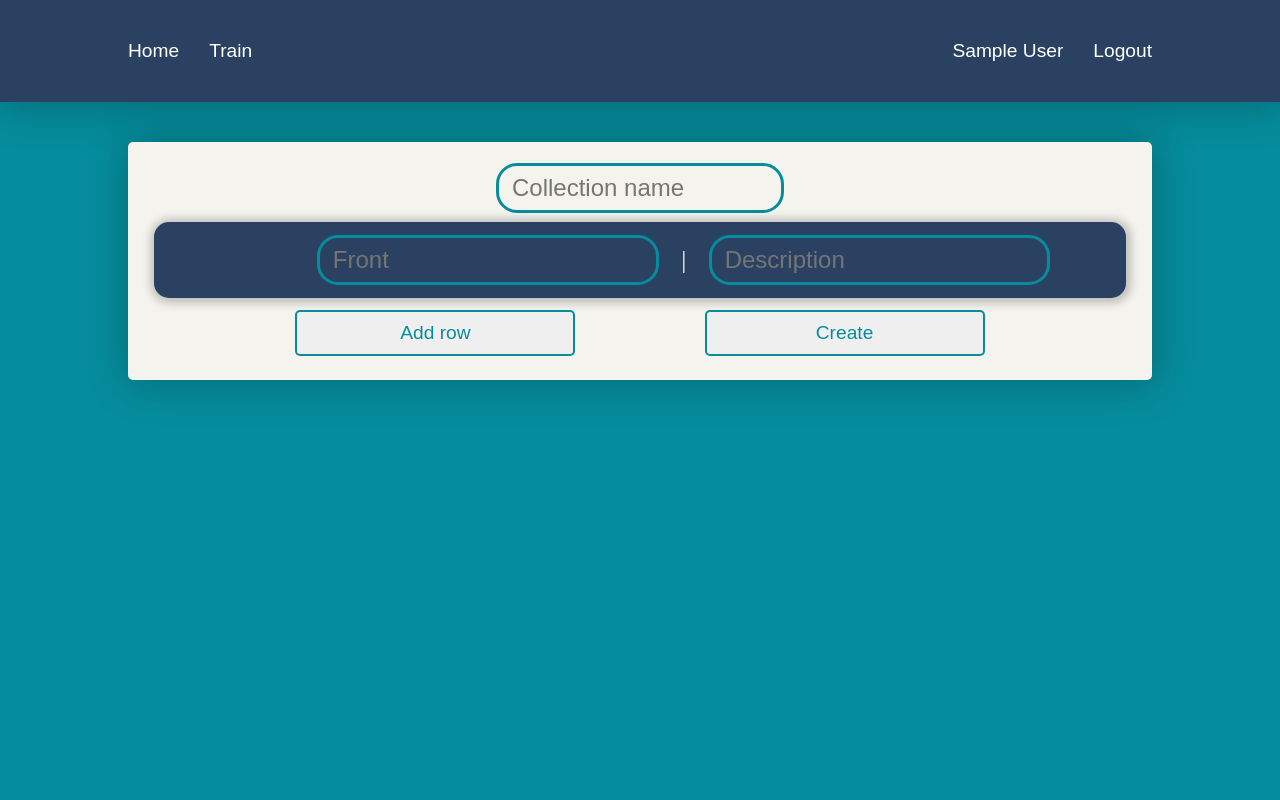
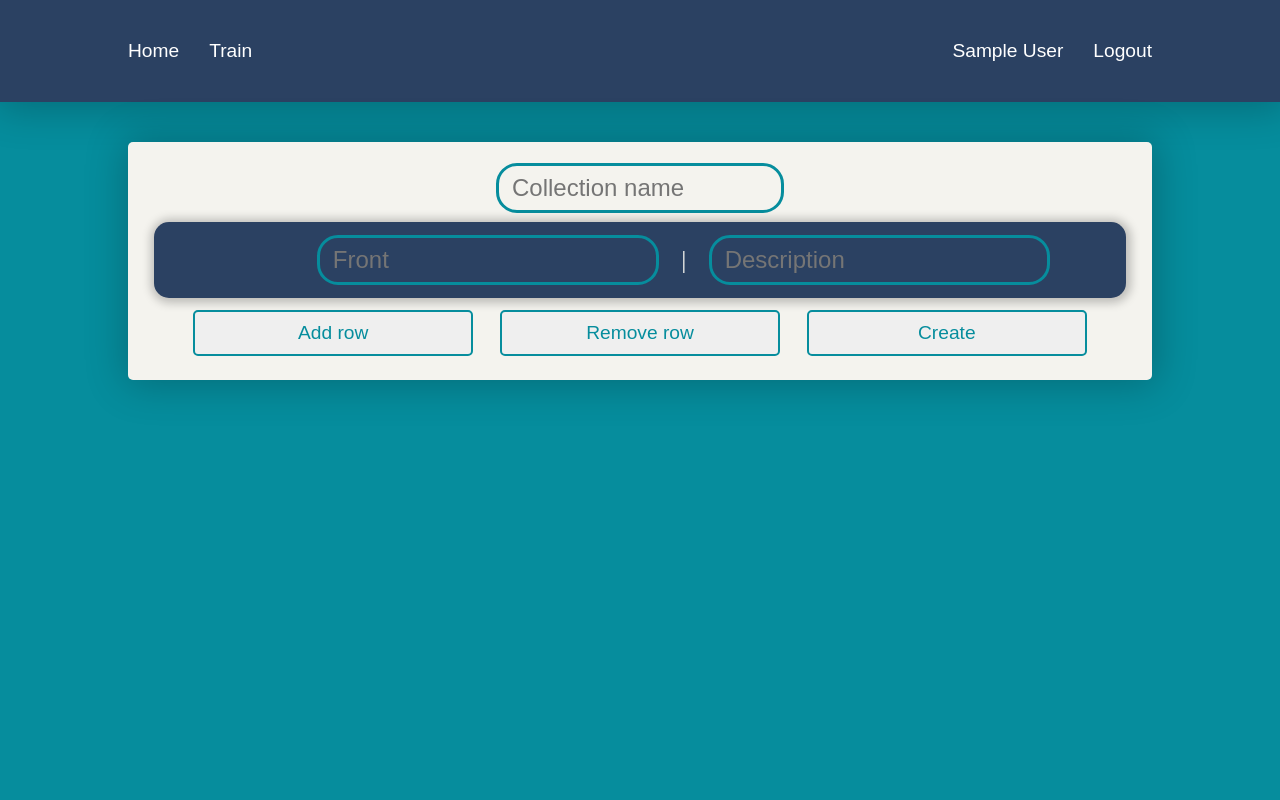
Before and after one commit to iszablowski/flashcards_app, a Flask app: page /flashcards/create_collection in a window 1280 px wide. Run offline with Flask 3, Linux system fonts and the light colour scheme; the visitor is signed in with stand-in values (Sample User, id 1).

Commit message:
removing row in creating collection

```diff
--- a/src/application/static/js-scripts/creating_flashcard.js
+++ b/src/application/static/js-scripts/creating_flashcard.js
@@ -1,6 +1,7 @@
 const add_row_btn = document.querySelector('#add-row-btn');
 const flashcard_row = document.querySelector('.flashcard-row');
 const all_flashcards = document.querySelector('.all-flashcards');
+const remove_row_btn = document.querySelector('#remove-row-btn');
 
 function clear_inputs(inputs) {
     inputs.forEach((input) => {
@@ -14,9 +15,17 @@ function add_row() {
     all_flashcards.appendChild(new_row);
 }
 
+function remove_row() {
+    let rows = document.querySelectorAll('.flashcard-row');
+    if (rows.length > 1) {
+        rows[rows.length-1].remove();
+    }
+}
+
 function scroll_smooth_to_bottom() {
     window.scrollTo({left: 0, top: document.body.scrollHeight, behavior: 'smooth'});
 }
 
 add_row_btn.addEventListener('click', add_row);
-add_row_btn.addEventListener('click', scroll_smooth_to_bottom)
+add_row_btn.addEventListener('click', scroll_smooth_to_bottom);
+remove_row_btn.addEventListener('click', remove_row);
--- a/src/application/templates/flashcards/create_collection.html
+++ b/src/application/templates/flashcards/create_collection.html
@@ -18,6 +18,7 @@
         </div>
         <div class="action-btns" id="create-btns">
             <button class="submit" type="button" id="add-row-btn">Add row</button>
+            <button class="submit" type="button" id="remove-row-btn">Remove row</button>
             <input class="submit" type="submit" value="Create">
         </div>
     </form>
```
